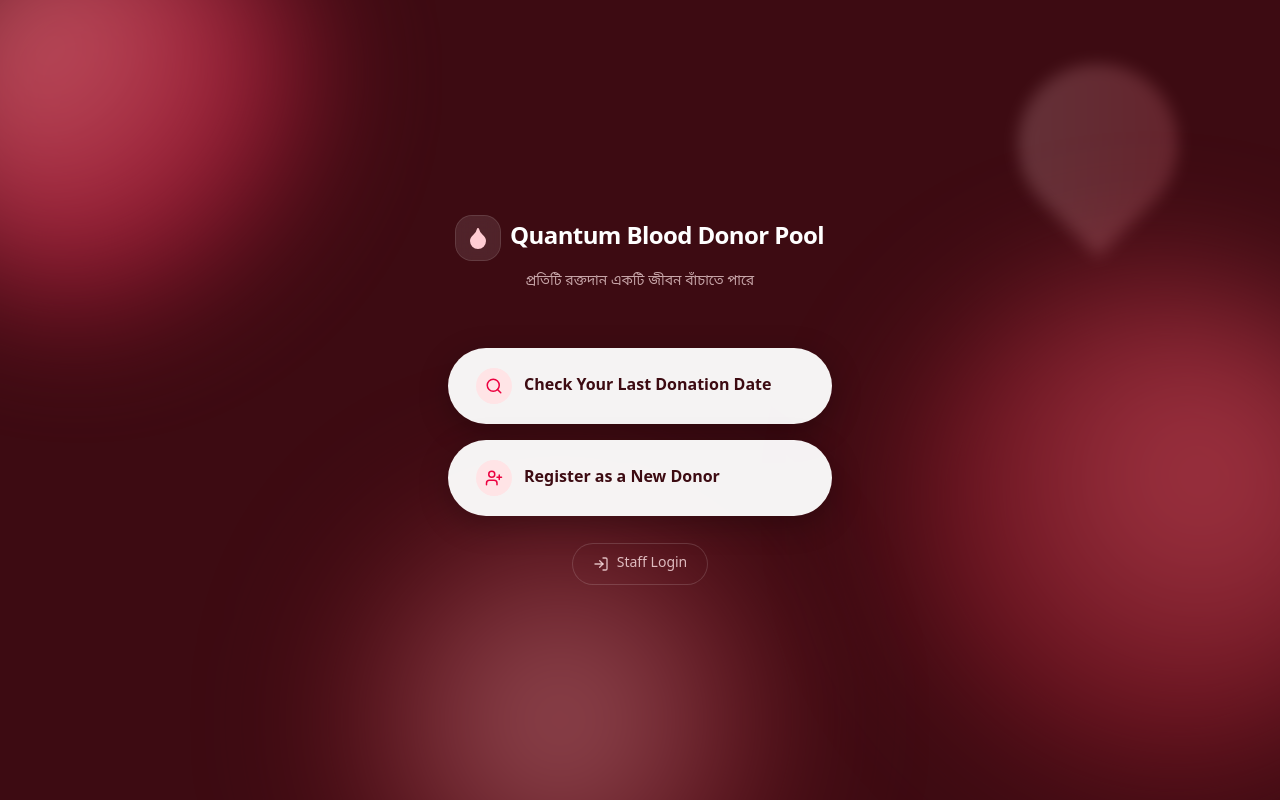
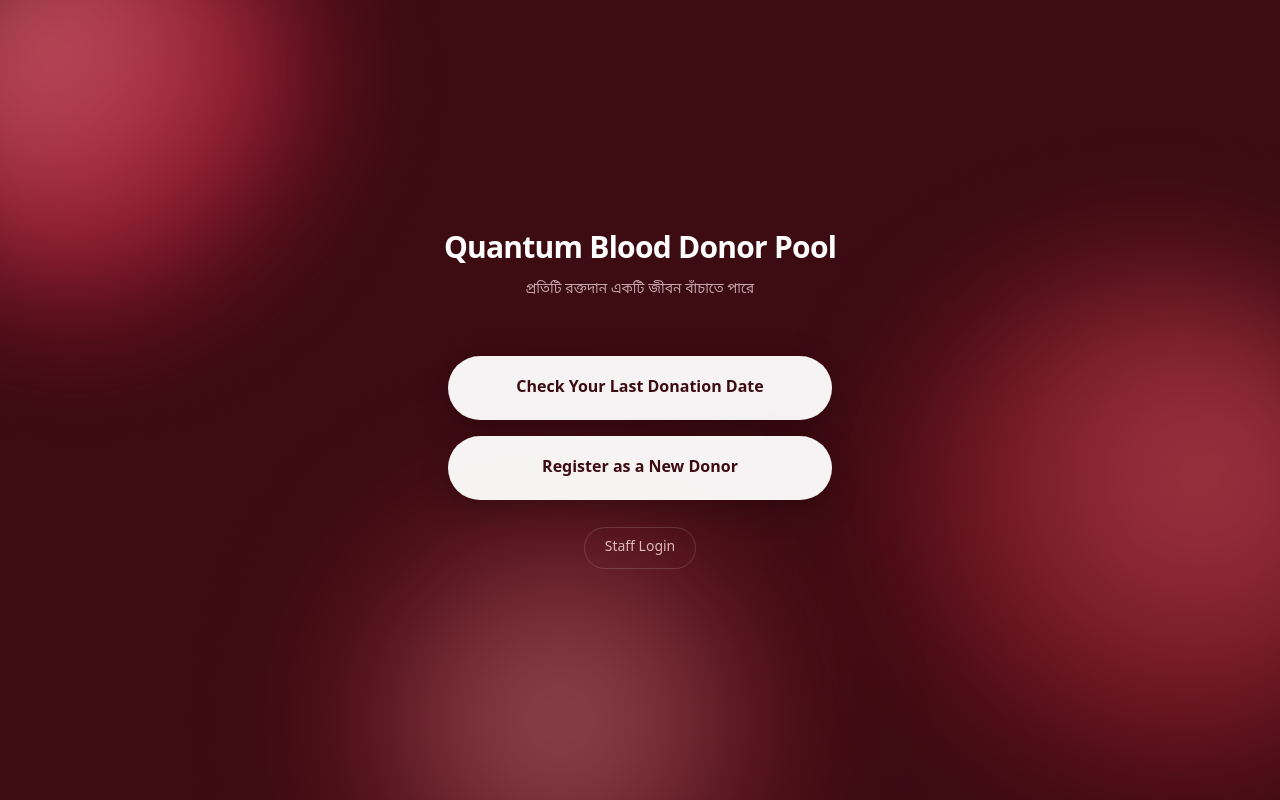
Before and after one commit to rangpurquantum-web/blood-management-, a Next.js app: page / in a window 1280 px wide. Built offline with nearby package versions, Linux system fonts and the light colour scheme; a small style sheet from the web is missing; a web font is replaced by a local one.

Commit message:
Update page.tsx

```diff
--- a/app/page.tsx
+++ b/app/page.tsx
@@ -1,5 +1,4 @@
 import Link from "next/link";
-import { Droplet, Search, UserPlus, LogIn } from "lucide-react";
 
 export default function HomePage() {
   return (
@@ -18,28 +17,14 @@ export default function HomePage() {
           className="absolute -bottom-40 left-1/4 h-[480px] w-[480px] rounded-full blur-3xl opacity-50"
           style={{ background: "radial-gradient(circle at 50% 50%, #FF9EA8, #6B0F1A 65%, transparent 75%)" }}
         />
-        {/* Signature drop silhouette */}
-        <div
-          className="absolute top-[8%] right-[8%] h-40 w-40 opacity-20 blur-sm"
-          style={{
-            background: "linear-gradient(135deg, #FFD8DC, #FF7A8A)",
-            borderRadius: "50% 50% 50% 0",
-            transform: "rotate(-45deg)",
-          }}
-        />
       </div>
 
       {/* ── Content ───────────────────────────────────────────────────── */}
       <div className="relative z-10 flex flex-1 flex-col items-center justify-center px-6 py-16">
         <div className="w-full max-w-md text-center mb-14">
-          <div className="inline-flex items-center gap-2.5 mb-3">
-            <span className="flex h-11 w-11 items-center justify-center rounded-2xl bg-white/10 backdrop-blur-sm ring-1 ring-white/20">
-              <Droplet className="h-6 w-6 text-rose-200 fill-rose-200" />
-            </span>
-            <span className="text-2xl font-bold tracking-tight text-white">
-              Quantum Blood Donor Pool
-            </span>
-          </div>
+          <h1 className="text-3xl font-bold tracking-tight text-white mb-3">
+            Quantum Blood Donor Pool
+          </h1>
           <p className="text-sm text-rose-100/70">
             প্রতিটি রক্তদান একটি জীবন বাঁচাতে পারে
           </p>
@@ -48,24 +33,18 @@ export default function HomePage() {
         <div className="w-full max-w-sm space-y-4">
           <Link
             href="/check-donation"
-            className="group flex items-center gap-3 w-full rounded-full bg-white/95 px-7 py-5 shadow-[0_8px_30px_rgba(0,0,0,0.25)] hover:bg-white transition-all hover:scale-[1.02] active:scale-[0.98]"
+            className="flex items-center justify-center w-full rounded-full bg-white/95 px-7 py-5 shadow-[0_8px_30px_rgba(0,0,0,0.25)] hover:bg-white transition-all hover:scale-[1.02] active:scale-[0.98]"
           >
-            <span className="flex h-9 w-9 shrink-0 items-center justify-center rounded-full bg-rose-100 text-rose-600">
-              <Search className="h-4.5 w-4.5" />
-            </span>
-            <span className="text-left font-semibold text-[#3D0B12] text-base">
+            <span className="text-center font-semibold text-[#3D0B12] text-base">
               Check Your Last Donation Date
             </span>
           </Link>
 
           <Link
             href="/register"
-            className="group flex items-center gap-3 w-full rounded-full bg-white/95 px-7 py-5 shadow-[0_8px_30px_rgba(0,0,0,0.25)] hover:bg-white transition-all hover:scale-[1.02] active:scale-[0.98]"
+            className="flex items-center justify-center w-full rounded-full bg-white/95 px-7 py-5 shadow-[0_8px_30px_rgba(0,0,0,0.25)] hover:bg-white transition-all hover:scale-[1.02] active:scale-[0.98]"
           >
-            <span className="flex h-9 w-9 shrink-0 items-center justify-center rounded-full bg-rose-100 text-rose-600">
-              <UserPlus className="h-4.5 w-4.5" />
-            </span>
-            <span className="text-left font-semibold text-[#3D0B12] text-base">
+            <span className="text-center font-semibold text-[#3D0B12] text-base">
               Register as a New Donor
             </span>
           </Link>
@@ -73,9 +52,8 @@ export default function HomePage() {
           <div className="pt-3 flex justify-center">
             <Link
               href="/login"
-              className="inline-flex items-center gap-2 rounded-full px-5 py-2.5 text-sm font-medium text-rose-100/80 ring-1 ring-white/15 hover:text-white hover:ring-white/30 transition-colors"
+              className="inline-flex items-center justify-center rounded-full px-5 py-2.5 text-sm font-medium text-rose-100/80 ring-1 ring-white/15 hover:text-white hover:ring-white/30 transition-colors"
             >
-              <LogIn className="h-4 w-4" />
               Staff Login
             </Link>
           </div>
```
